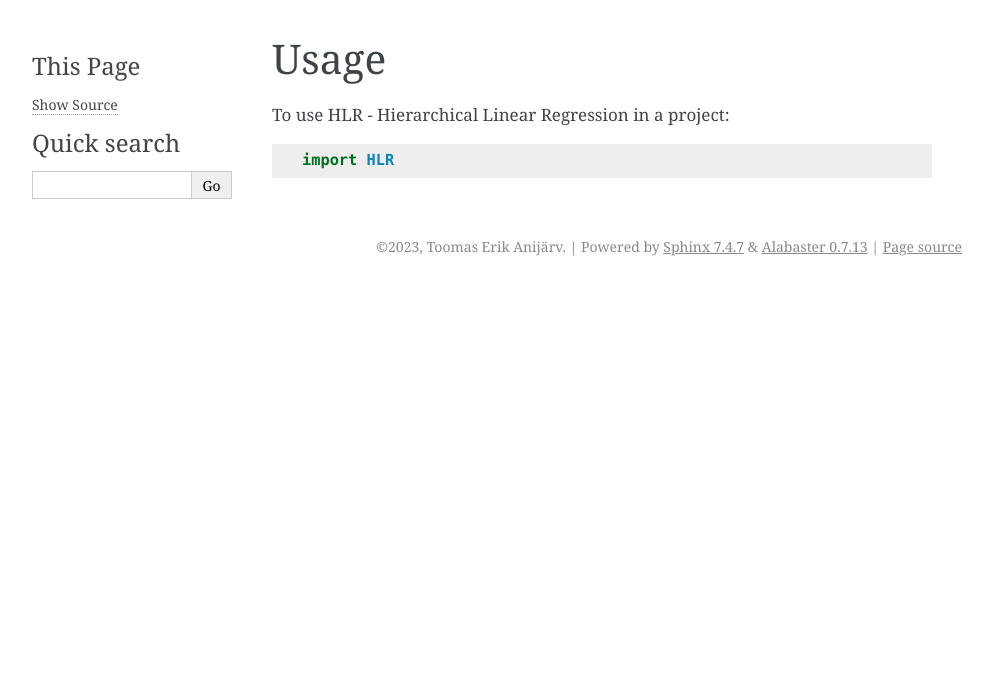
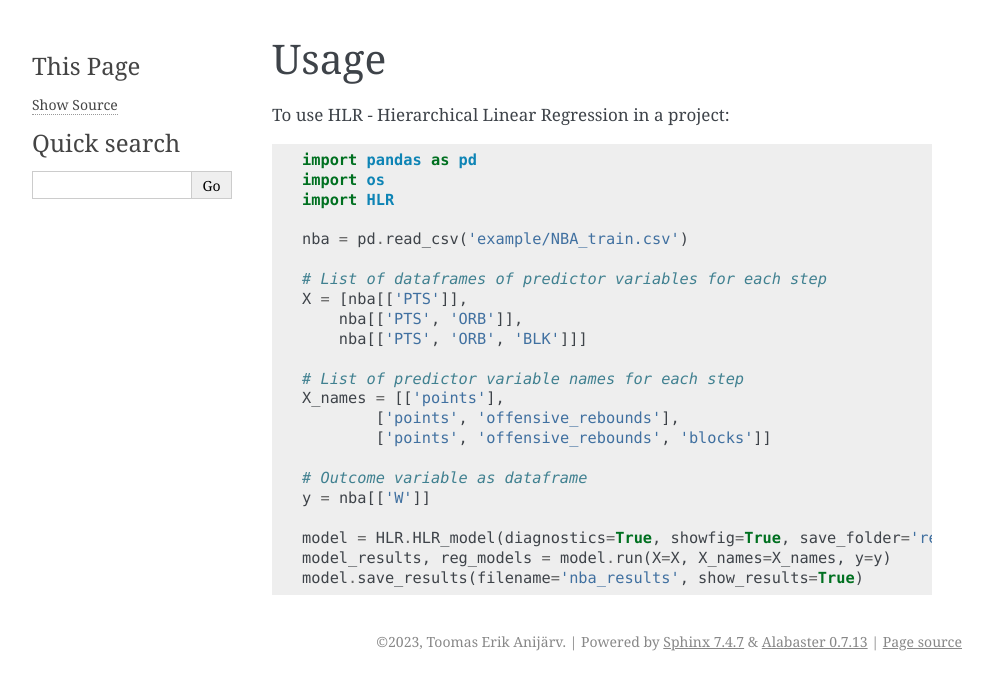
Before and after one commit to teanijarv/HLR, a Sphinx documentation site: the page built from docs/usage.rst, in a window 1280 px wide. Shown: the top 690 px of the page, without its empty margins (148-1141 px from the left). Built offline with Sphinx 7.4.7, drawn with Linux system fonts in a browser that asks for light colours; pages that are not in the unit, such as notebooks, are missing from menus.

Commit message:
Usage edits

```diff
--- a/docs/usage.rst
+++ b/docs/usage.rst
@@ -4,4 +4,25 @@ Usage
 
 To use HLR - Hierarchical Linear Regression in a project::
 
+    import pandas as pd
+    import os
     import HLR
+
+    nba = pd.read_csv('example/NBA_train.csv')
+
+    # List of dataframes of predictor variables for each step
+    X = [nba[['PTS']],
+        nba[['PTS', 'ORB']],
+        nba[['PTS', 'ORB', 'BLK']]]
+
+    # List of predictor variable names for each step
+    X_names = [['points'],
+            ['points', 'offensive_rebounds'],
+            ['points', 'offensive_rebounds', 'blocks']]
+
+    # Outcome variable as dataframe
+    y = nba[['W']]
+
+    model = HLR.HLR_model(diagnostics=True, showfig=True, save_folder='results', verbose=True)
+    model_results, reg_models = model.run(X=X, X_names=X_names, y=y)
+    model.save_results(filename='nba_results', show_results=True)
--- a/setup.py
+++ b/setup.py
@@ -50,6 +50,6 @@ setup(
     test_suite='tests',
     tests_require=test_requirements,
     url='https://github.com/teanijarv/HLR',
-    version='0.1.0',
+    version='0.1.1',
     zip_safe=False,
 )
```
Also changed, not shown: README.md (+9 -5 lines), 1 other file.
